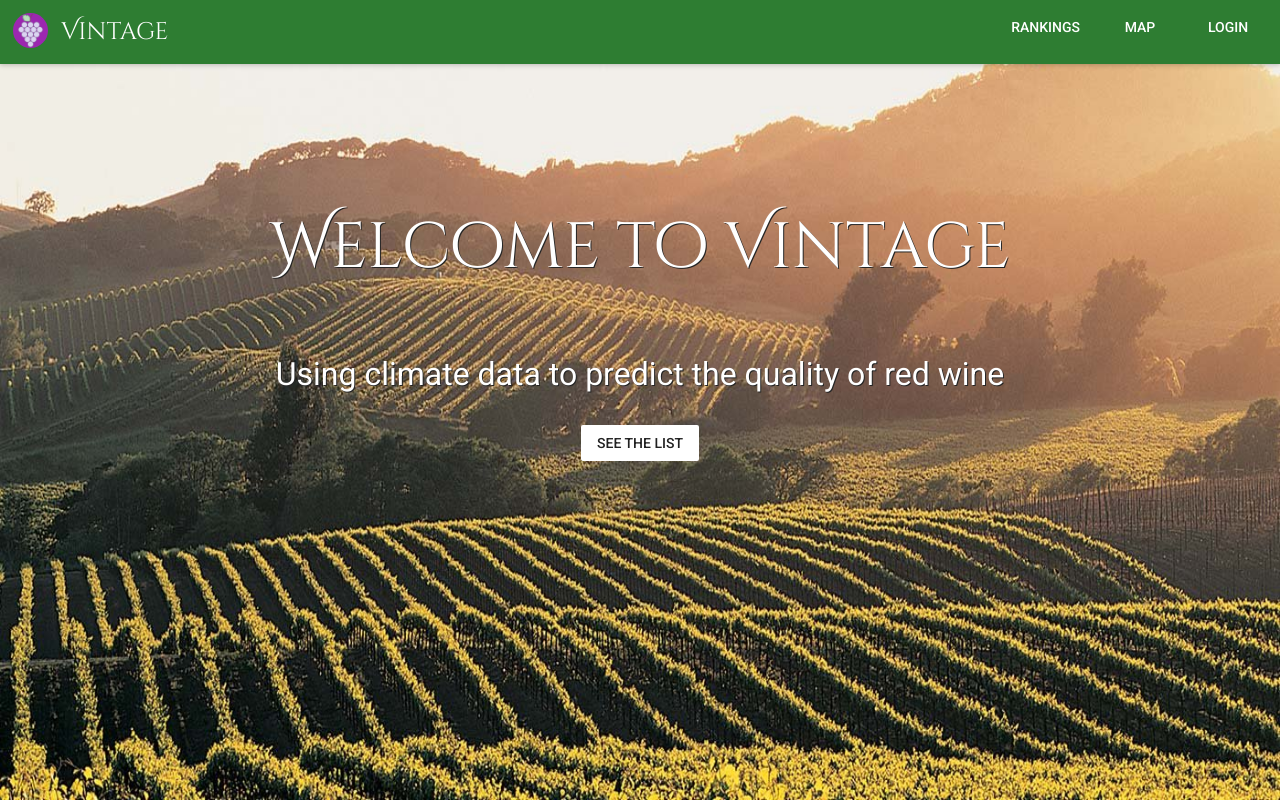
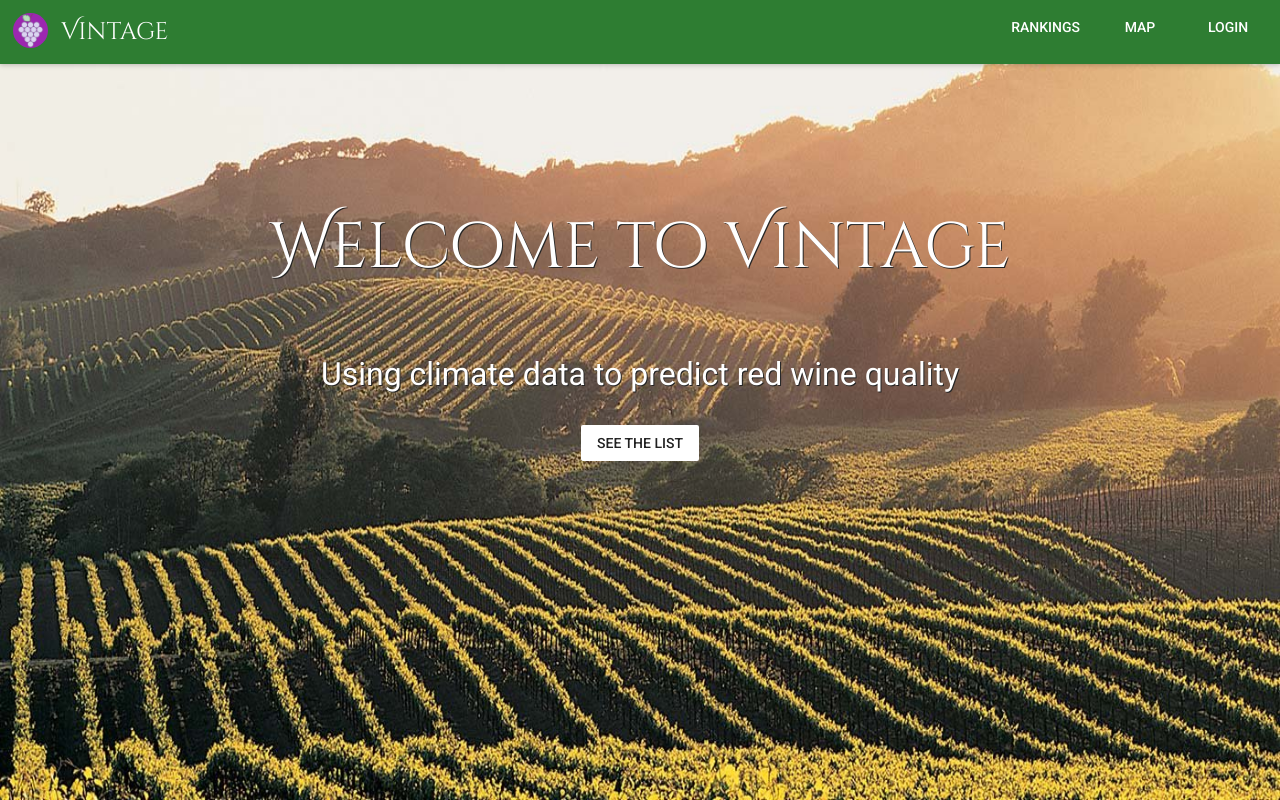
Before and after one commit to dmzobel/vintage, a React (Create React App) app: page / in a window 1280 px wide. Built offline with nearby package versions, Linux system fonts and the light colour scheme.

Commit message:
add: presentation commit

```diff
--- a/public/style.css
+++ b/public/style.css
@@ -17,6 +17,10 @@ body {
 
 .fun-font {
   font-family: 'Cinzel Decorative', cursive !important;
+}
+
+.welcome {
+  background-color: rgba(63, 63, 63, 0.4);
 }
 
 .center {
--- a/src/components/Home.js
+++ b/src/components/Home.js
@@ -5,10 +5,10 @@ import RaisedButton from 'material-ui/RaisedButton';
 export default class Home extends Component {
   render() {
     return (
-      <div className="center">
+      <div className="welcome center">
         <p className="title relative white-text fun-font">Welcome to Vintage</p>
         <p className="subtitle relative white-text">
-          Using climate data to predict the quality of red wine
+          Using climate data to predict red wine quality
         </p>
         <Link to="/rankings">
           <RaisedButton label="See the list" />
```
